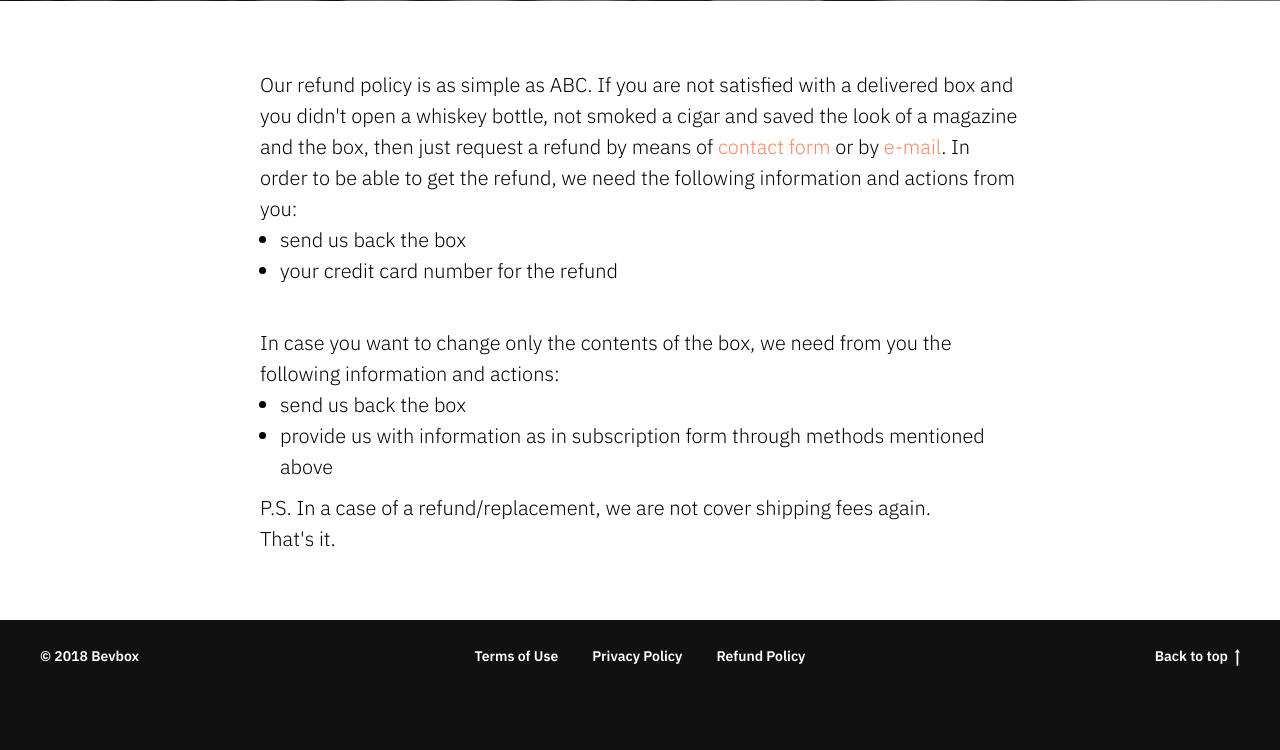
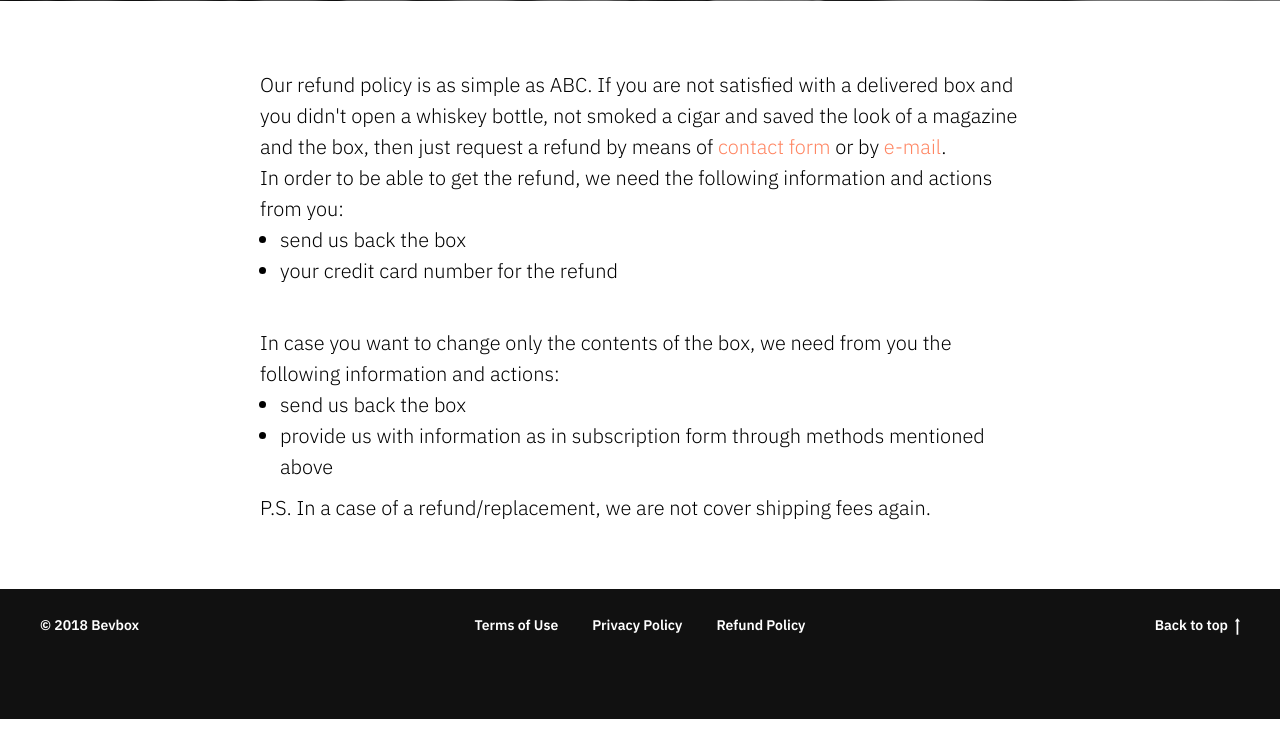
Before and after one commit to britonad/bevbox, a Flask app: page /refund-policy/ in a window 1280 px wide. Shown: the part 479-1229 px from the top of the page. After the commit the page ends 1198 px from the top, so only its background shows below. Run offline with Flask 2, Linux system fonts and the light colour scheme; parts of the project's set-up code (start-up, migrations or seed data) failed here and were passed over; some libraries are stand-ins or nearby versions.

Commit message:
📝 Minor changes to a template.

```diff
--- a/templates/app/refund-policy.html
+++ b/templates/app/refund-policy.html
@@ -162,7 +162,7 @@
               smoked a cigar and saved the look of a magazine and the box, then just
               request a refund by means of') }}
               <a href="{{ url_for('app.contacts') }}" style="">{{ _('contact form') }}</a>
-              {{ _('or by') }} <a href="mailto:bevbox.com.ua@gmail.com" style="">e-mail</a>.
+              {{ _('or by') }} <a href="mailto:bevbox.com.ua@gmail.com" style="">e-mail</a>.<br />
               {{ _('In order to be able to get the refund, we need the following
               information and actions from you:') }}<br />
               <ul>
@@ -178,7 +178,6 @@
                   through methods mentioned above') }}</li>
               </ul>
               {{ _('P.S. In a case of a refund/replacement, we are not cover shipping fees again.') }}<br />
-              {{ _('That\'s it.') }}
             </div>
           </div>
         </div>
```
